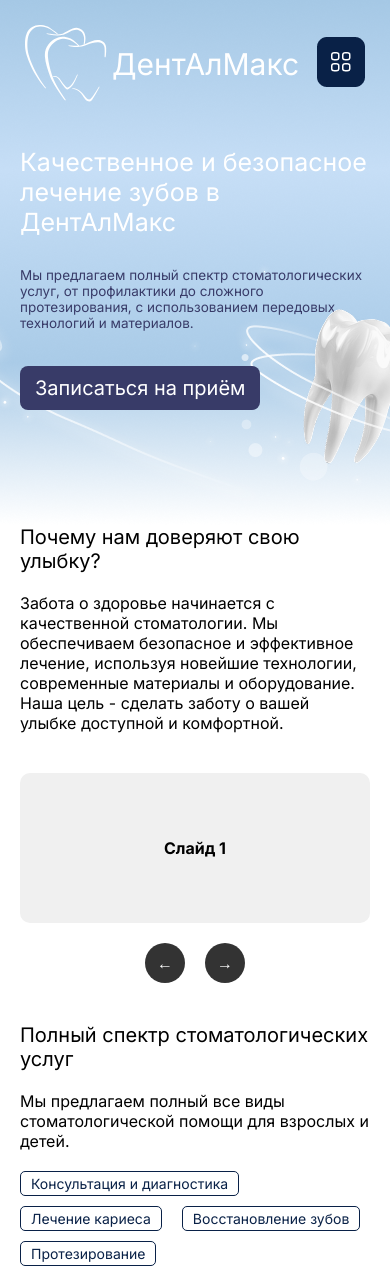
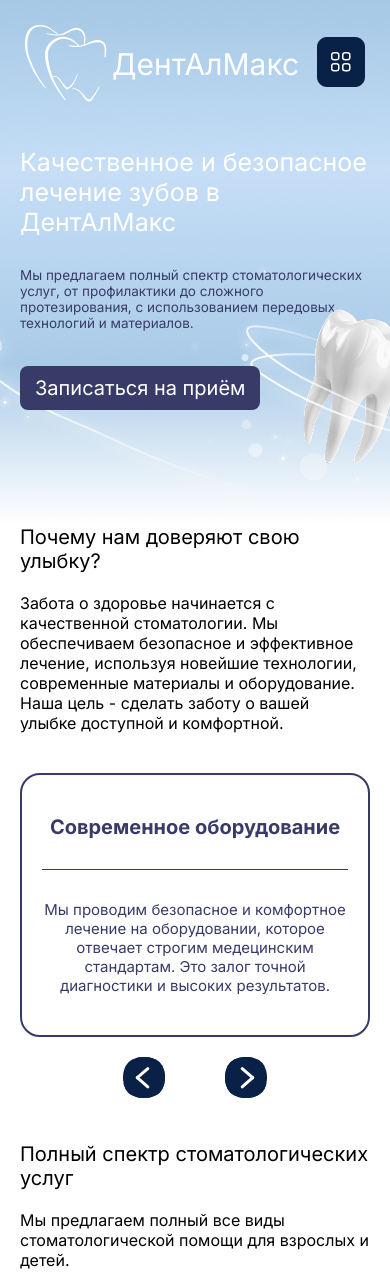
Before and after one commit to Dmitry1517/dentalmax, a Vue app: page / in a window 390 px wide. Shown: the top 1274 px of the page. Built offline with nearby package versions, Linux system fonts and the light colour scheme.

Commit message:
first-slide-end

```diff
--- a/src/entities/TextSlider.vue
+++ b/src/entities/TextSlider.vue
@@ -1,4 +1,7 @@
 <script setup>
+import ArrowLeft from '@/shared/icons/ArrowLeft.vue';
+import ArrowRight from '@/shared/icons/ArrowRight.vue';
+
 class Slider {
     constructor() {
         this.slider = document.getElementById('slider');
@@ -86,6 +89,8 @@ class Slider {
     handleResize();
     window.addEventListener('resize', handleResize);
 });
+
+
 </script>
 
 <template>
@@ -95,7 +100,13 @@ class Slider {
         <div class="slider-container">
             <div class="slider" id="slider">
                 <div class="slide">
-                    <div class="slide-content">Слайд 1</div>
+                    <div class="slide-content">
+                        <span class="slide-content__title">Современное оборудование</span>
+                        <span class="slide-content__text">
+                            Мы проводим безопасное и комфортное лечение на оборудовании, которое отвечает строгим медецинским
+                            стандартам. Это залог точной диагностики и высоких результатов.
+                        </span>
+                    </div>
                 </div>
                 <div class="slide">
                     <div class="slide-content">Слайд 2</div>
@@ -115,8 +126,8 @@ class Slider {
             </div>
 
             <div class="slider-arrows">
-                <button class="arrow prev" id="prevBtn">←</button>
-                <button class="arrow next" id="nextBtn">→</button>
+                <div class="arrow prev" id="prevBtn"><ArrowLeft /></div>
+                <div class="arrow next" id="nextBtn"><ArrowRight /></div>
             </div>
         </div>
 
@@ -157,43 +168,23 @@ class Slider {
 }
 
 .slide-content {
-    background: #f0f0f0;
-    border-radius: 10px;
-    padding: 30px 20px;
-    text-align: center;
-    height: 200px;
+    border-radius: #383b68;
+    background: #fff;
+    border-radius: 20px;
+    border: 2px solid #383b68;
     display: flex;
-    align-items: center;
-    justify-content: center;
-    font-size: 18px;
-    font-weight: bold;
+    flex-direction: column;
+    gap: 30px;
 }
+
+
 
 /* Стили для стрелок */
 .slider-arrows {
     display: flex;
     justify-content: center;
-    gap: 20px;
+    gap: 60px;
     margin-top: 20px;
-}
-
-.arrow {
-    width: 50px;
-    height: 50px;
-    border: none;
-    background: #333;
-    color: white;
-    border-radius: 50%;
-    cursor: pointer;
-    display: flex;
-    align-items: center;
-    justify-content: center;
-    font-size: 20px;
-    transition: background 0.3s ease;
-}
-
-.arrow:hover {
-    background: #555;
 }
 
 /* Стили для grid сетки (планшет и десктоп) */
@@ -245,16 +236,25 @@ class Slider {
     }
 
     .slide-content {
-        height: 150px;
-        font-size: 16px;
-        padding: 20px 15px;
+        padding: 40px 20px;
     }
 
-    .arrow {
-        width: 40px;
-        height: 40px;
-        font-size: 16px;
+    .slide-content__title {
+        text-align: center;
+        font-size: 20px;
+        font-weight: bold;
+        color: #383b68;
+        border-bottom: 1px solid #383b68;
+        padding-bottom: 30px;
+        width: 100%;
     }
+
+    .slide-content__text {
+        text-align: center;
+        font-size: 15px;
+        color: #383b68;
+    }
+
 }
 
 @media (max-width: 375px) {
--- /dev/null
+++ b/src/shared/icons/ArrowLeft.vue
@@ -0,0 +1,8 @@
+<template>
+    <svg width="42" height="41" viewBox="0 0 42 41" fill="none" xmlns="http://www.w3.org/2000/svg">
+        <path d="M14.3926 2.24496C8.37485 3.62034 3.67614 8.19857 2.26457 14.062C1.24514 18.2965 1.24515 22.7035 2.26457 26.938C3.67614 32.8014 8.37485 37.3797 14.3926 38.755C18.7386 39.7483 23.2614 39.7483 27.6074 38.755C33.6252 37.3797 38.3239 32.8014 39.7354 26.938C40.7549 22.7035 40.7549 18.2965 39.7354 14.062C38.3239 8.19858 33.6252 3.62035 27.6074 2.24496C23.2615 1.25168 18.7386 1.25168 14.3926 2.24496Z" fill="#092147" stroke="#092147" stroke-width="3"/>
+        <path d="M14.3144 2.24496C18.6733 1.25168 23.2098 1.25168 27.5688 2.24496C33.6046 3.62035 38.3173 8.19858 39.7331 14.062C40.7556 18.2965 40.7556 22.7035 39.7331 26.938C38.3173 32.8014 33.6046 37.3797 27.5688 38.755C23.2098 39.7483 18.6733 39.7483 14.3144 38.755C8.27859 37.3797 3.5658 32.8014 2.15 26.938" stroke="#092147" stroke-width="3" stroke-linecap="round"/>
+        <path d="M14.2919 20.7124L24.8199 11.6348" stroke="white" stroke-width="3" stroke-linecap="round" stroke-linejoin="round"/>
+        <path d="M14.2919 20.7109L24.8199 29.7886" stroke="white" stroke-width="3" stroke-linecap="round" stroke-linejoin="round"/>
+    </svg>
+</template>
--- /dev/null
+++ b/src/shared/icons/ArrowRight.vue
@@ -0,0 +1,8 @@
+<template>
+    <svg width="42" height="41" viewBox="0 0 42 41" fill="none" xmlns="http://www.w3.org/2000/svg">
+        <path d="M27.6074 2.24496C33.6252 3.62034 38.3239 8.19857 39.7354 14.062C40.7549 18.2965 40.7549 22.7035 39.7354 26.938C38.3239 32.8014 33.6251 37.3797 27.6074 38.755C23.2614 39.7483 18.7386 39.7483 14.3926 38.755C8.37485 37.3797 3.67614 32.8014 2.26456 26.938C1.24515 22.7035 1.24515 18.2965 2.26456 14.062C3.67613 8.19858 8.37484 3.62035 14.3926 2.24496C18.7385 1.25168 23.2614 1.25168 27.6074 2.24496Z" fill="#092147" stroke="#092147" stroke-width="3"/>
+        <path d="M27.6856 2.24496C23.3267 1.25168 18.7902 1.25168 14.4312 2.24496C8.39544 3.62035 3.68265 8.19858 2.26685 14.062C1.24438 18.2965 1.24438 22.7035 2.26685 26.938C3.68266 32.8014 8.39545 37.3797 14.4312 38.755C18.7902 39.7483 23.3267 39.7483 27.6856 38.755C33.7214 37.3797 38.4342 32.8014 39.85 26.938" stroke="#092147" stroke-width="3" stroke-linecap="round"/>
+        <path d="M27.7081 20.7124L17.1801 11.6348" stroke="white" stroke-width="3" stroke-linecap="round" stroke-linejoin="round"/>
+        <path d="M27.7081 20.7109L17.1801 29.7886" stroke="white" stroke-width="3" stroke-linecap="round" stroke-linejoin="round"/>
+    </svg>
+</template>
```
Lines whose indentation alone changed are shown as unchanged.
